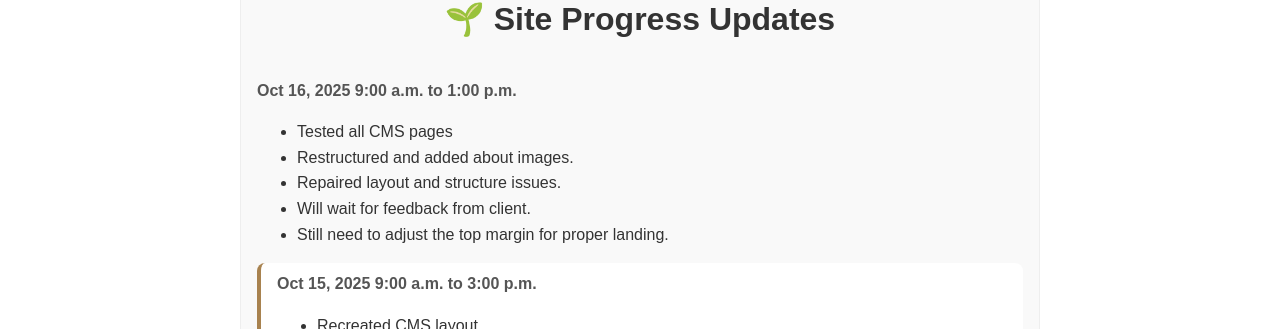
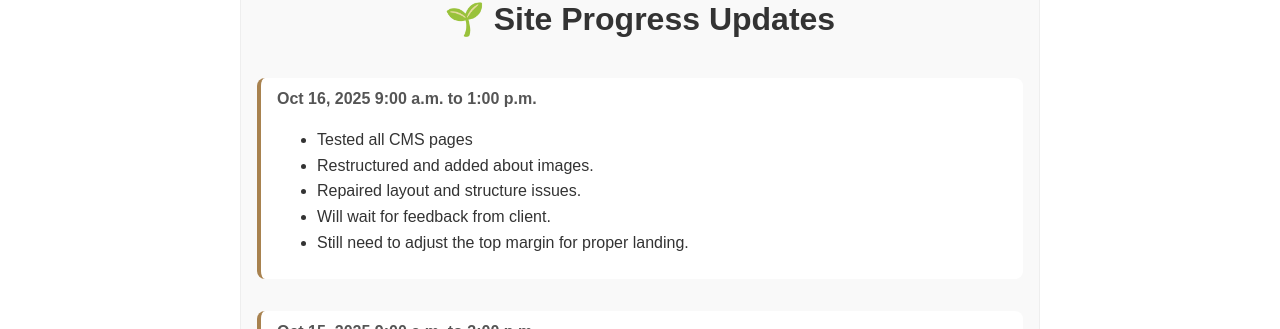
Before and after one commit to Spedoh2160/happy-paws, a React (Vite) app: page /progress in a window 1280 px wide. Shown: the part 143-472 px from the top of the page. Built offline with nearby package versions, Linux system fonts and the light colour scheme; no server answers.

Commit message:
Minor update

```diff
--- a/src/pages/progress.jsx
+++ b/src/pages/progress.jsx
@@ -6,7 +6,7 @@ export default function Progress(){
     <div className="progress-page">
       <h1>🌱 Site Progress Updates</h1>
 
-      <div classname="update">
+      <div className="update">
         <div className="date">Oct 16, 2025 9:00 a.m. to 1:00 p.m.</div>
         <ul>
           <li>Tested all CMS pages</li>
```
